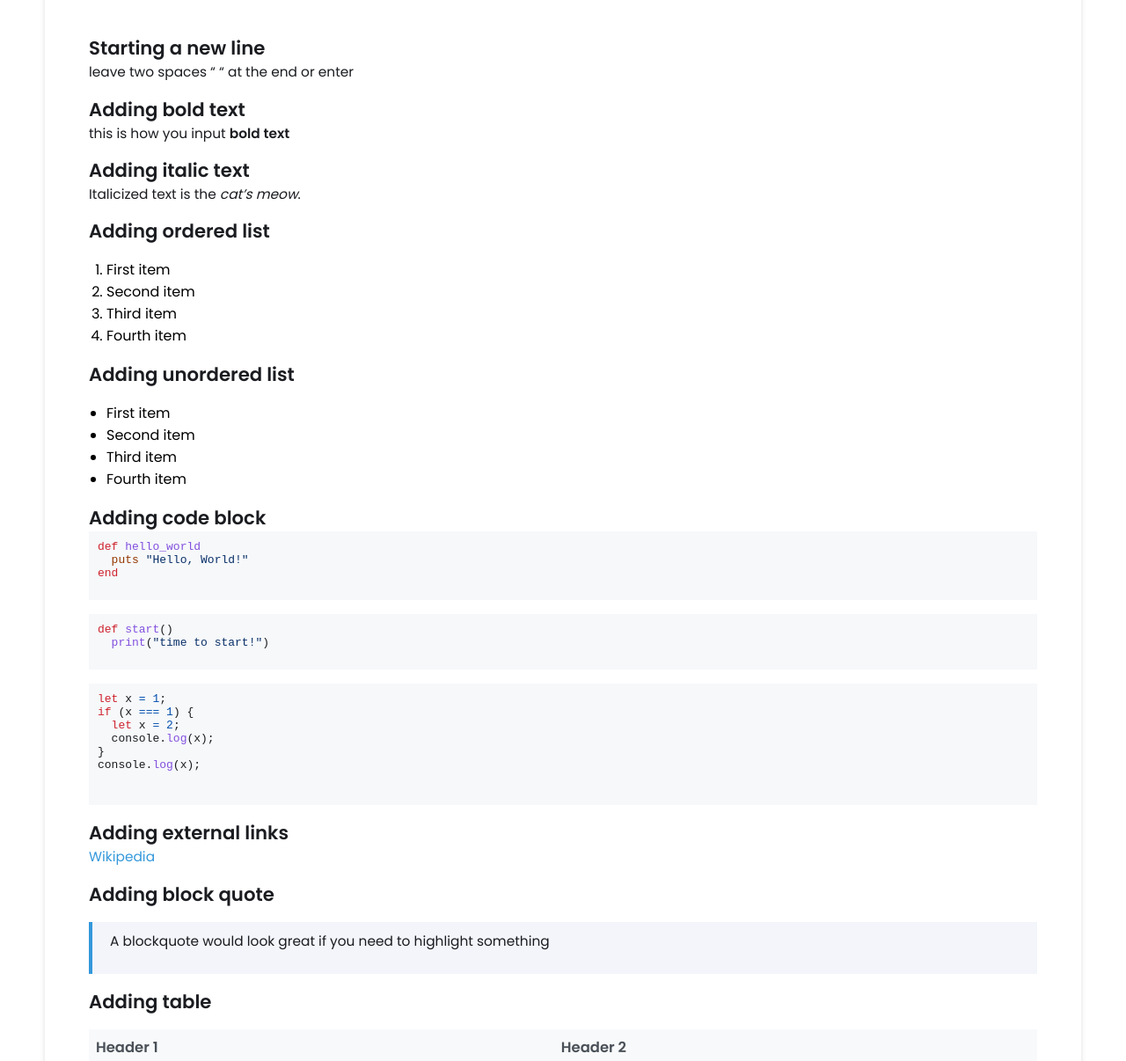
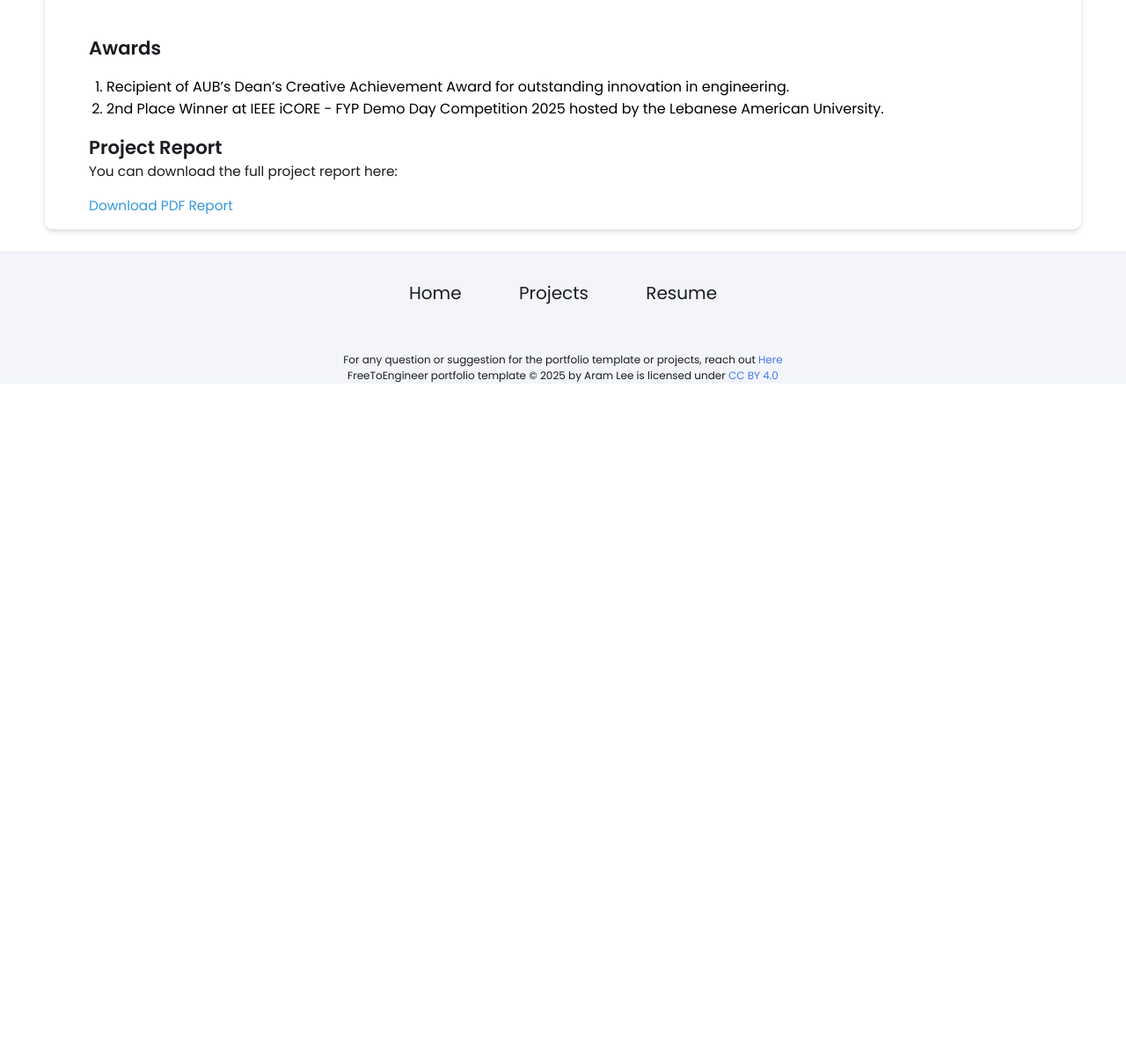
Before and after one commit to rrayan1/rrayan1.github.io, a Jekyll site: the page built from _projects/Controlling a Healthcare Robot/index.md, in a window 1280 px wide and 1400 px high, scrolled down 2328 px, cut to the strip 194-1400 px from the top of the window. Shown: the whole strip at 88% size. Built offline with Jekyll 4.4.1, drawn with Linux system fonts in a browser that asks for light colours; after the commit the page ends 2958 px from its top, so only the background shows below that; some of the changed text lies outside the part shown.

Commit message:
Update index.md

````diff
--- a/_projects/Controlling a Healthcare Robot/index.md
+++ b/_projects/Controlling a Healthcare Robot/index.md
@@ -30,62 +30,14 @@ Here’s a demonstration of key features and real-time control of a healthcare r
 
 <br>
 
-## Starting a new line
-leave two spaces "  " at the end or enter <br>
+## Awards
+1. Recipient of AUB’s Dean’s Creative Achievement Award for outstanding
+ innovation in engineering.
+2. 2nd Place Winner at IEEE iCORE - FYP Demo Day Competition 2025
+ hosted by the Lebanese American University. <br>
 
-## Adding bold text
-this is how you input **bold text**
+## Project Report
 
-## Adding italic text
-Italicized text is the *cat's meow*.
+You can download the full project report here:
 
-## Adding ordered list
-1. First item
-2. Second item
-3. Third item
-4. Fourth item
-
-## Adding unordered list
-- First item
-- Second item
-- Third item
-- Fourth item
-
-## Adding code block
-```ruby
-def hello_world
-  puts "Hello, World!"
-end
-```
-
-```python
-def start()
-  print("time to start!")
-```
-
-```javascript
-let x = 1;
-if (x === 1) {
-  let x = 2;
-  console.log(x);
-}
-console.log(x);
-
-```
-
-## Adding external links
-[Wikipedia](https://en.wikipedia.org)
-
-
-## Adding block quote
-> A blockquote would look great if you need to highlight something
-
-
-## Adding table
-
-| Header 1 | Header 2 |
-|----------|----------|
-| Row 1, Col 1 | Row 1, Col 2 |
-| Row 2, Col 1 | Row 2, Col 2 |
-
-make sure to leave aline betwen the table and the header
+[Download PDF Report](/assets/FYP_Final_Report_Spring.pdf)
````
